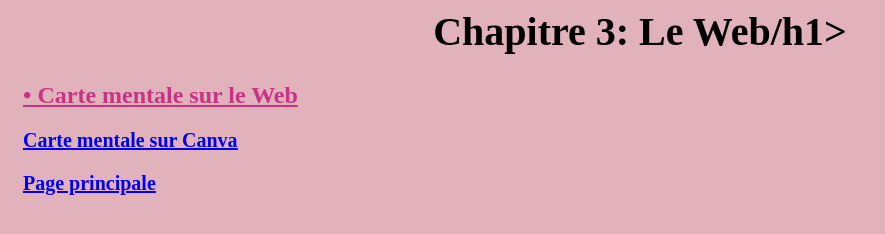
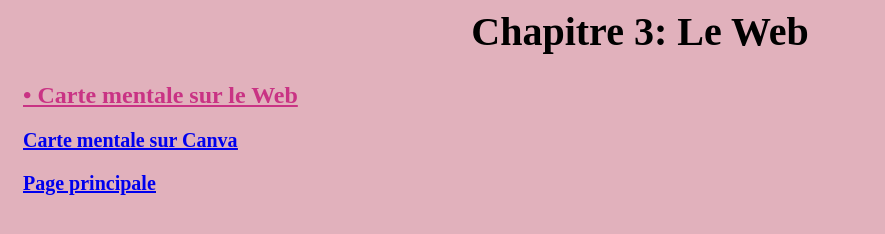
Before and after one commit to cataospina/cataospina.github.io, a plain HTML site: page Le web.html in a window 1280 px wide. Shown: the whole page, without its empty margins (0-885 px from the left). Drawn offline with Linux system fonts and the light colour scheme.

Commit message:
Update Le web.html

```diff
--- a/Le web.html
+++ b/Le web.html
@@ -4,7 +4,7 @@
     <head>
         <meta charset="utf-8" href="leweb.css"/>
 
-        <h1>Chapitre 3: Le Web/h1>
+        <h1>Chapitre 3: Le Web <h1>
 
          <link rel="stylesheet" href="leweb.css" >
     </head>
```
